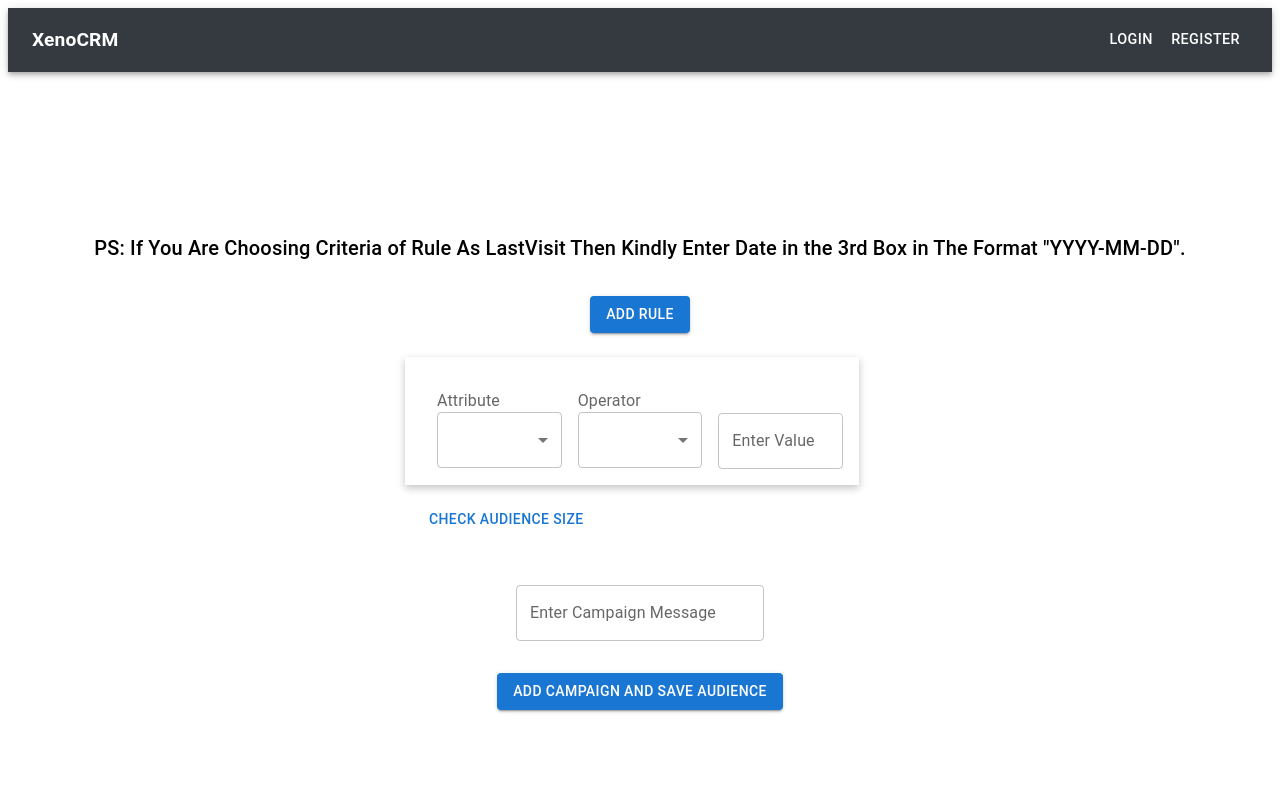
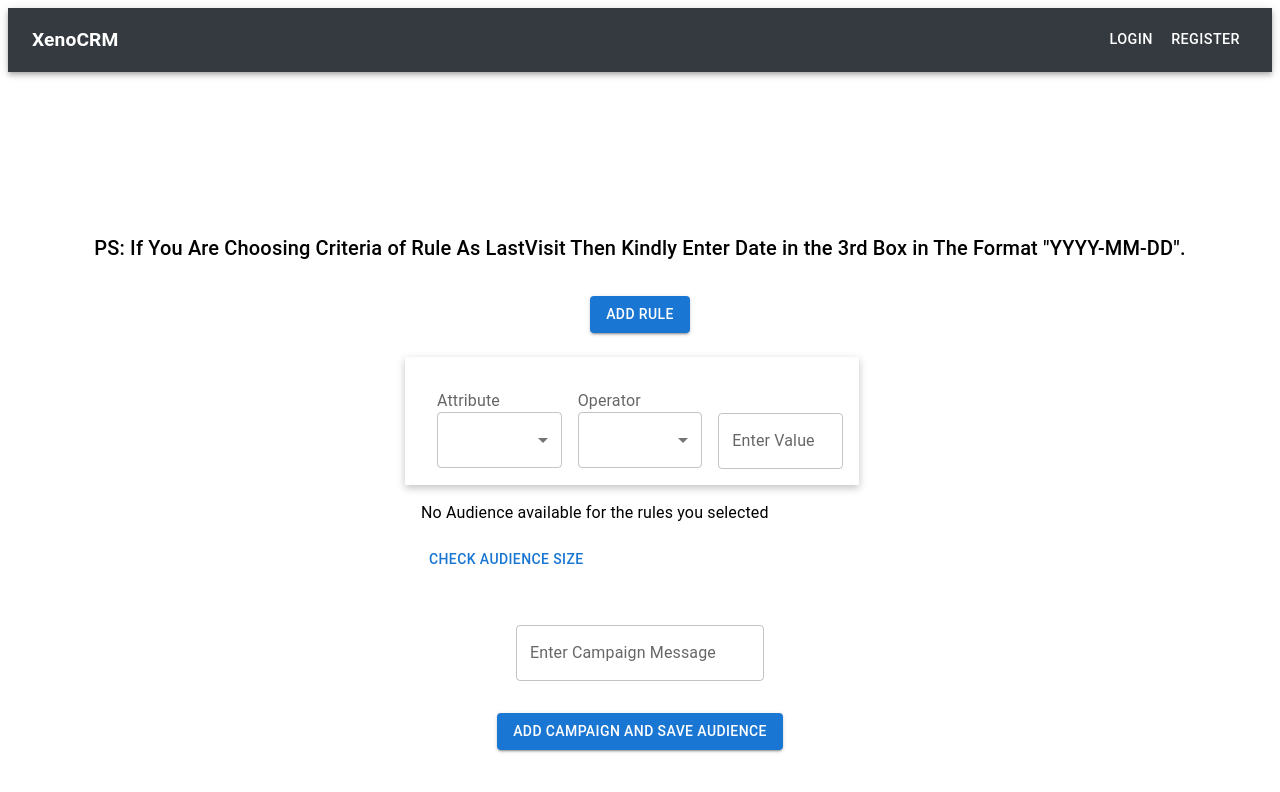
Before and after one commit to Pg180702/Assignment, a React (Vite) app in the folder frontend/: page /audience in a window 1280 px wide. Shown: the top 792 px of the page. Built offline with nearby package versions, Linux system fonts and the light colour scheme.

Commit message:
audience check fixed

```diff
--- a/frontend/src/pages/Audience.jsx
+++ b/frontend/src/pages/Audience.jsx
@@ -273,7 +273,11 @@ const Audience = () => {
               </Typography>
             </>
           ) : (
-            <></>
+            <>
+              <Typography sx={{ marginTop: "1rem" }}>
+                No Audience available for the rules you selected
+              </Typography>
+            </>
           )}
           <Button type="submit" sx={{ marginTop: "1rem" }}>
             Check Audience Size
```
